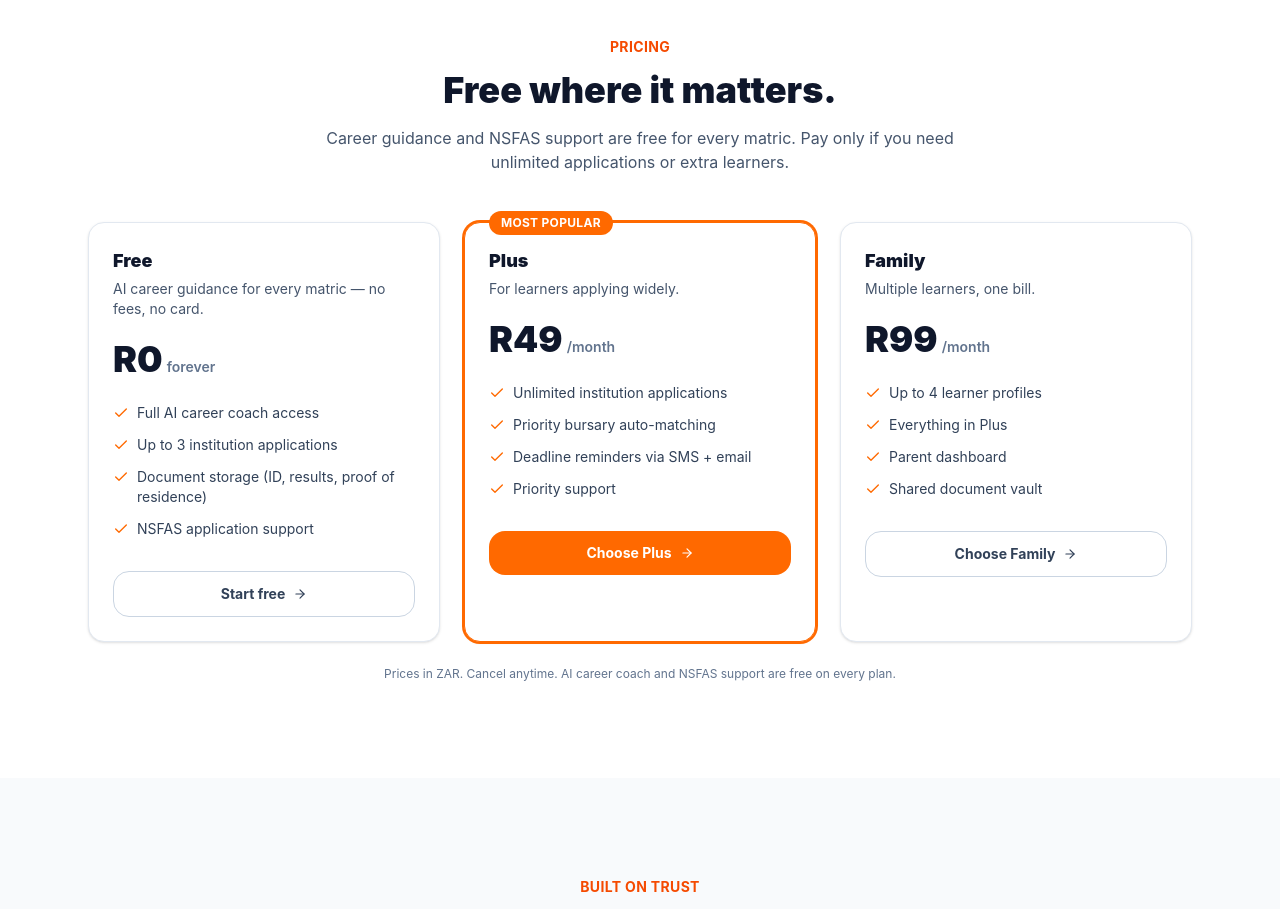
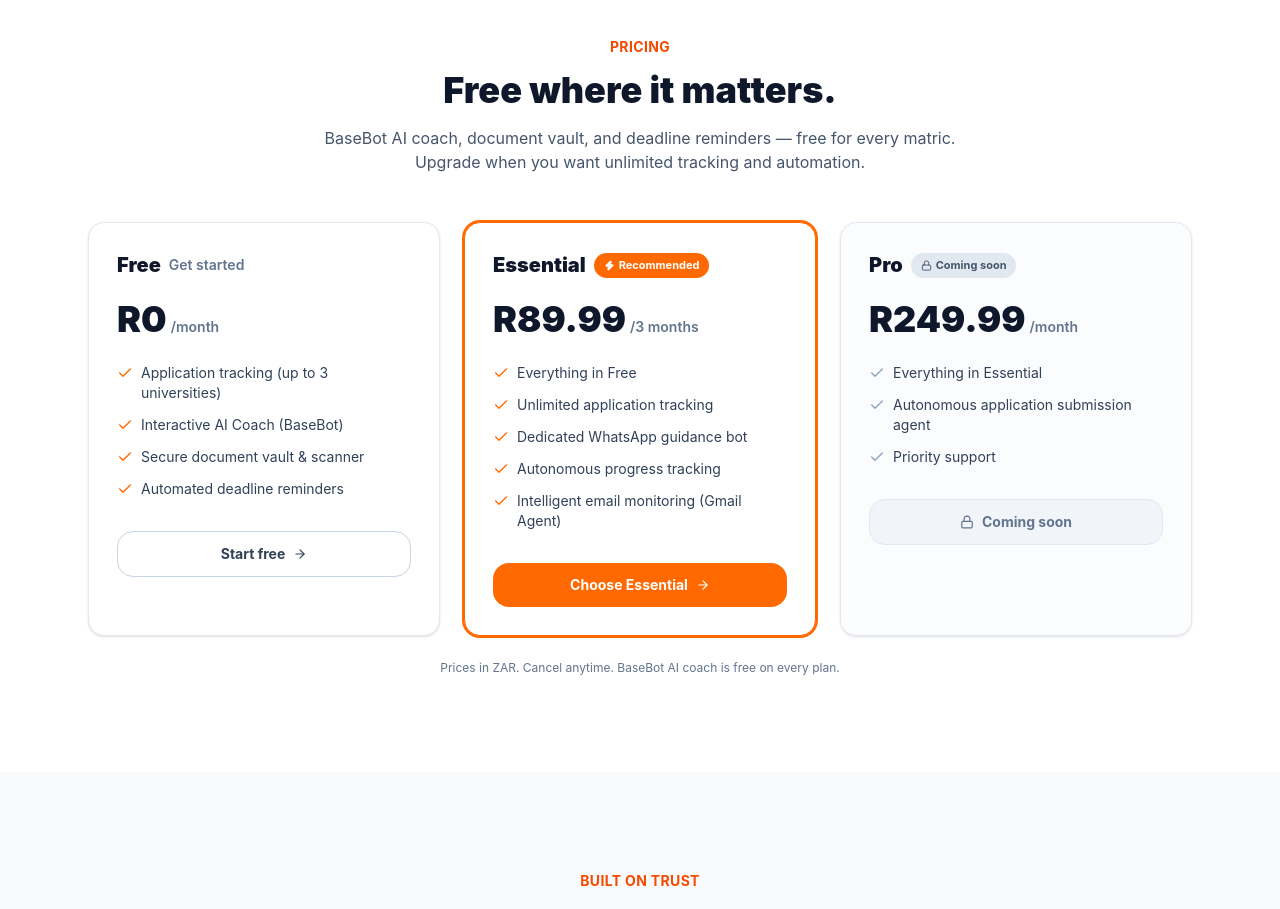
Before and after one commit to SenzekoSkhathi/Baseform, a Next.js app: page /website in a window 1280 px wide. Shown: the part 7040-7949 px from the top of the page. Built offline with nearby package versions, Linux system fonts and the light colour scheme.

Commit message:
all of it

```diff
--- a/src/app/website/page.tsx
+++ b/src/app/website/page.tsx
@@ -29,6 +29,7 @@
   CalendarClock,
   ListChecks,
   LineChart,
+  Zap,
 } from "lucide-react";
 import { useState } from "react";
 
@@ -186,47 +187,53 @@
 const PLANS = [
   {
     name: "Free",
+    tagline: "Get started",
     price: "R0",
-    cadence: "forever",
-    blurb: "AI career guidance for every matric — no fees, no card.",
+    cadence: "/month",
     cta: "Start free",
     href: "/onboarding",
     highlighted: false,
+    comingSoon: false,
+    badge: null as string | null,
     features: [
-      "Full AI career coach access",
-      "Up to 3 institution applications",
-      "Document storage (ID, results, proof of residence)",
-      "NSFAS application support",
+      "Application tracking (up to 3 universities)",
+      "Interactive AI Coach (BaseBot)",
+      "Secure document vault & scanner",
+      "Automated deadline reminders",
     ],
   },
   {
-    name: "Plus",
-    price: "R49",
-    cadence: "/month",
-    blurb: "For learners applying widely.",
-    cta: "Choose Plus",
+    name: "Essential",
+    tagline: null,
+    price: "R89.99",
+    cadence: "/3 months",
+    cta: "Choose Essential",
     href: "/plans",
     highlighted: true,
+    comingSoon: false,
+    badge: "Recommended" as string | null,
     features: [
-      "Unlimited institution applications",
-      "Priority bursary auto-matching",
-      "Deadline reminders via SMS + email",
-      "Priority support",
+      "Everything in Free",
+      "Unlimited application tracking",
+      "Dedicated WhatsApp guidance bot",
+      "Autonomous progress tracking",
+      "Intelligent email monitoring (Gmail Agent)",
     ],
   },
   {
-    name: "Family",
-    price: "R99",
+    name: "Pro",
+    tagline: null,
+    price: "R249.99",
     cadence: "/month",
-    blurb: "Multiple learners, one bill.",
-    cta: "Choose Family",
+    cta: "Coming soon",
     href: "/plans",
     highlighted: false,
+    comingSoon: true,
+    badge: "Coming soon" as string | null,
     features: [
-      "Up to 4 learner profiles",
-      "Everything in Plus",
-      "Parent dashboard",
-      "Shared document vault",
+      "Everything in Essential",
+      "Autonomous application submission agent",
+      "Priority support",
     ],
   },
 ];
@@ -285,7 +292,7 @@
   },
   {
     q: "I'm a parent or counsellor — can I help my learner?",
-    a: "Yes. The Family plan includes a parent dashboard so you can track each learner's progress. Schools and NGOs can request bulk access — see the 'For schools' section.",
+    a: "Yes. Parents and counsellors can support a learner directly from their account — see status updates, document checklists, and upcoming deadlines. Schools and NGOs can request bulk access — see the 'For schools' section.",
   },
 ];
 
@@ -1048,8 +1055,8 @@
               Free where it matters.
             </h2>
             <p className="mx-auto mt-4 max-w-2xl text-slate-600">
-              Career guidance and NSFAS support are free for every matric. Pay only if you need
-              unlimited applications or extra learners.
+              BaseBot AI coach, document vault, and deadline reminders — free for every matric.
+              Upgrade when you want unlimited tracking and automation.
             </p>
           </div>
 
@@ -1057,19 +1064,33 @@
             {PLANS.map((plan) => (
               <div
                 key={plan.name}
-                className={`relative flex flex-col rounded-2xl border p-6 shadow-sm transition-all hover:-translate-y-1 ${
+                className={`relative flex flex-col rounded-2xl border p-7 shadow-sm transition-all ${
                   plan.highlighted
-                    ? "border-orange-500 bg-white ring-2 ring-orange-500"
-                    : "border-slate-200 bg-white"
+                    ? "border-orange-500 bg-white ring-2 ring-orange-500 hover:-translate-y-1"
+                    : plan.comingSoon
+                      ? "border-slate-200 bg-slate-50/50"
+                      : "border-slate-200 bg-white hover:-translate-y-1"
                 }`}
               >
-                {plan.highlighted && (
-                  <span className="absolute -top-3 left-6 rounded-full bg-orange-500 px-3 py-1 text-xs font-bold uppercase tracking-wide text-white">
-                    Most popular
+                <div className="flex flex-wrap items-center gap-2">
+                  <h3 className="text-xl font-black text-slate-900">{plan.name}</h3>
+                  {plan.tagline && (
+                    <span className="text-sm font-semibold text-slate-500">{plan.tagline}</span>
+                  )}
+                  {plan.badge && plan.highlighted && (
+                    <span className="inline-flex items-center gap-1 rounded-full bg-orange-500 px-2.5 py-1 text-[11px] font-bold text-white">
+                      <Zap size={11} className="fill-white" />
+                      {plan.badge}
                     </span>
                   )}
-                <h3 className="text-lg font-black text-slate-900">{plan.name}</h3>
-                <p className="mt-1 text-sm text-slate-600">{plan.blurb}</p>
+                  {plan.badge && plan.comingSoon && (
+                    <span className="inline-flex items-center gap-1 rounded-full bg-slate-200 px-2.5 py-1 text-[11px] font-bold text-slate-600">
+                      <Lock size={11} />
+                      {plan.badge}
+                    </span>
+                  )}
+                </div>
+
                 <div className="mt-5 flex items-baseline gap-1">
                   <span className="text-4xl font-black text-slate-900">{plan.price}</span>
                   <span className="text-sm font-semibold text-slate-500">{plan.cadence}</span>
@@ -1078,12 +1099,25 @@
                 <ul className="mt-6 space-y-3">
                   {plan.features.map((feature) => (
                     <li key={feature} className="flex items-start gap-2 text-sm text-slate-700">
-                      <Check size={16} className="mt-0.5 shrink-0 text-orange-500" />
+                      <Check
+                        size={16}
+                        className={`mt-0.5 shrink-0 ${plan.comingSoon ? "text-slate-400" : "text-orange-500"}`}
+                      />
                       <span>{feature}</span>
                     </li>
                   ))}
                 </ul>
 
+                {plan.comingSoon ? (
+                  <button
+                    type="button"
+                    disabled
+                    className="mt-8 inline-flex cursor-not-allowed items-center justify-center gap-2 rounded-2xl border border-slate-200 bg-slate-100 px-5 py-3 text-sm font-bold text-slate-500"
+                  >
+                    <Lock size={14} />
+                    {plan.cta}
+                  </button>
+                ) : (
                   <Link
                     href={plan.href}
                     className={`mt-8 inline-flex items-center justify-center gap-2 rounded-2xl px-5 py-3 text-sm font-bold transition-colors ${
@@ -1095,13 +1129,13 @@
                     {plan.cta}
                     <ArrowRight size={14} />
                   </Link>
+                )}
               </div>
             ))}
           </div>
 
           <p className="mt-6 text-center text-xs text-slate-500">
-            Prices in ZAR. Cancel anytime. AI career coach and NSFAS support are free on every
-            plan.
+            Prices in ZAR. Cancel anytime. BaseBot AI coach is free on every plan.
           </p>
         </div>
       </section>
```
Lines whose indentation alone changed are shown as unchanged.
